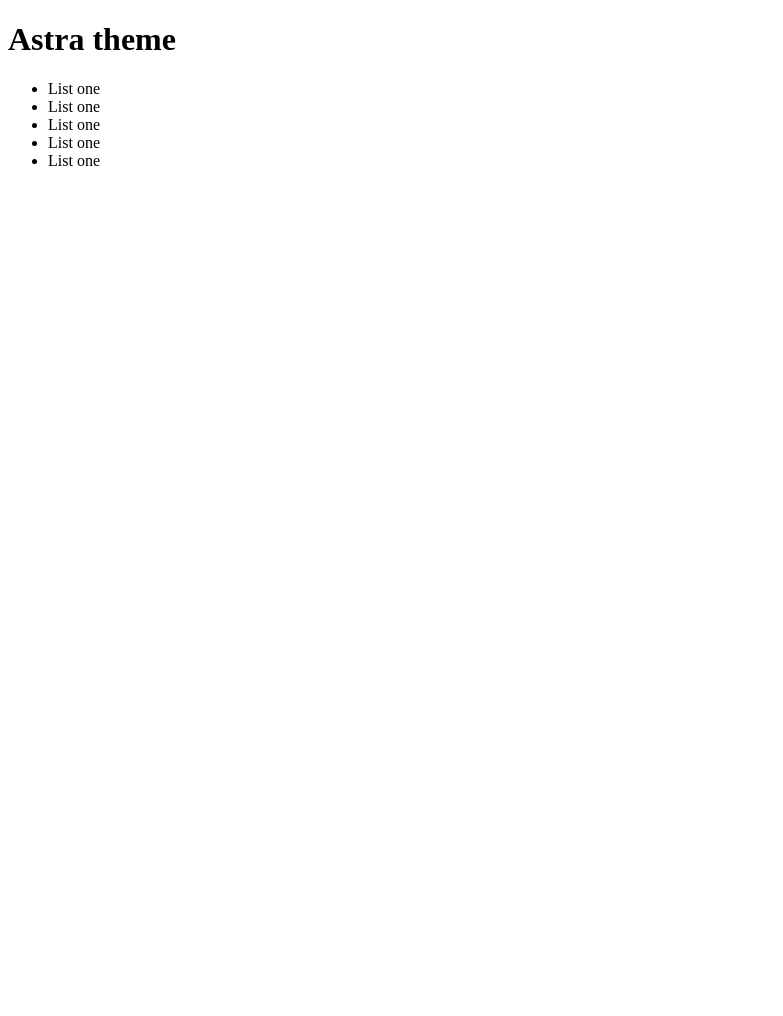
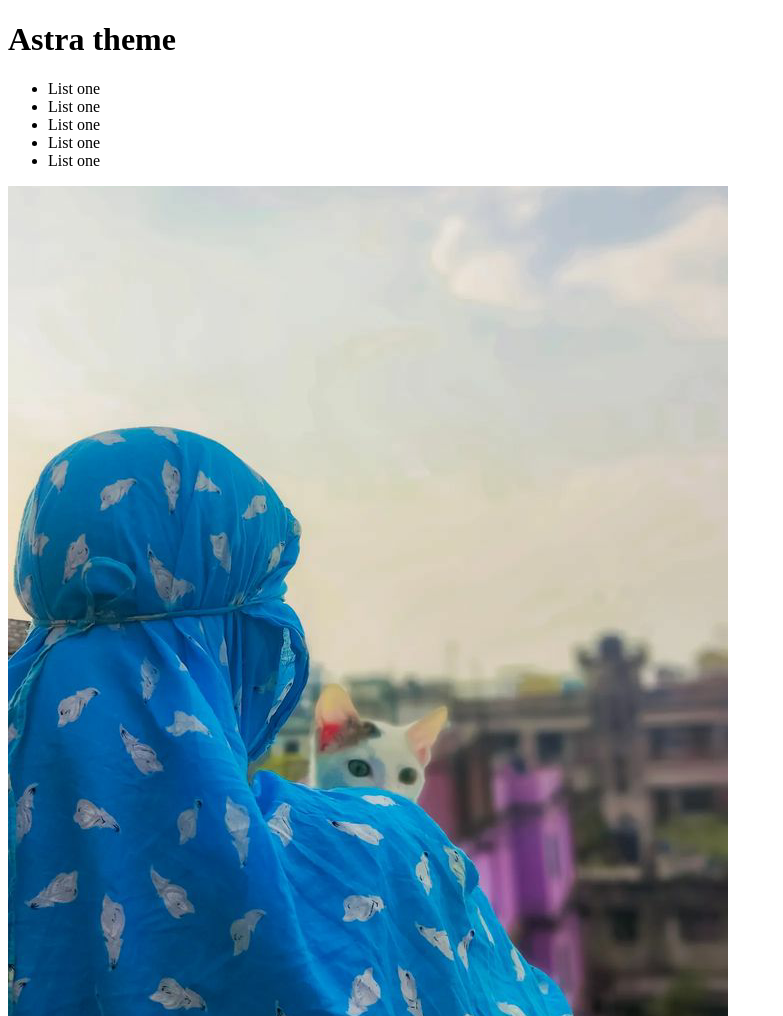
Before and after one commit to Mh-Alamin/astra-theme, a plain HTML site: page index.html in a window 1280 px wide. Shown: the whole page, without its empty margins (0-783 px from the left). Before the commit the page ends 800 px from the top, so only its background shows below. Drawn offline with Linux system fonts and the light colour scheme.

Commit message:
added image

```diff
--- a/index.html
+++ b/index.html
@@ -16,5 +16,7 @@
         <li>List one</li>
         <li>List one</li>
     </ul>
+
+    <img src="niha.png" alt="">
 </body>
 </html>
```
Also changed, not shown: niha.png (added).
